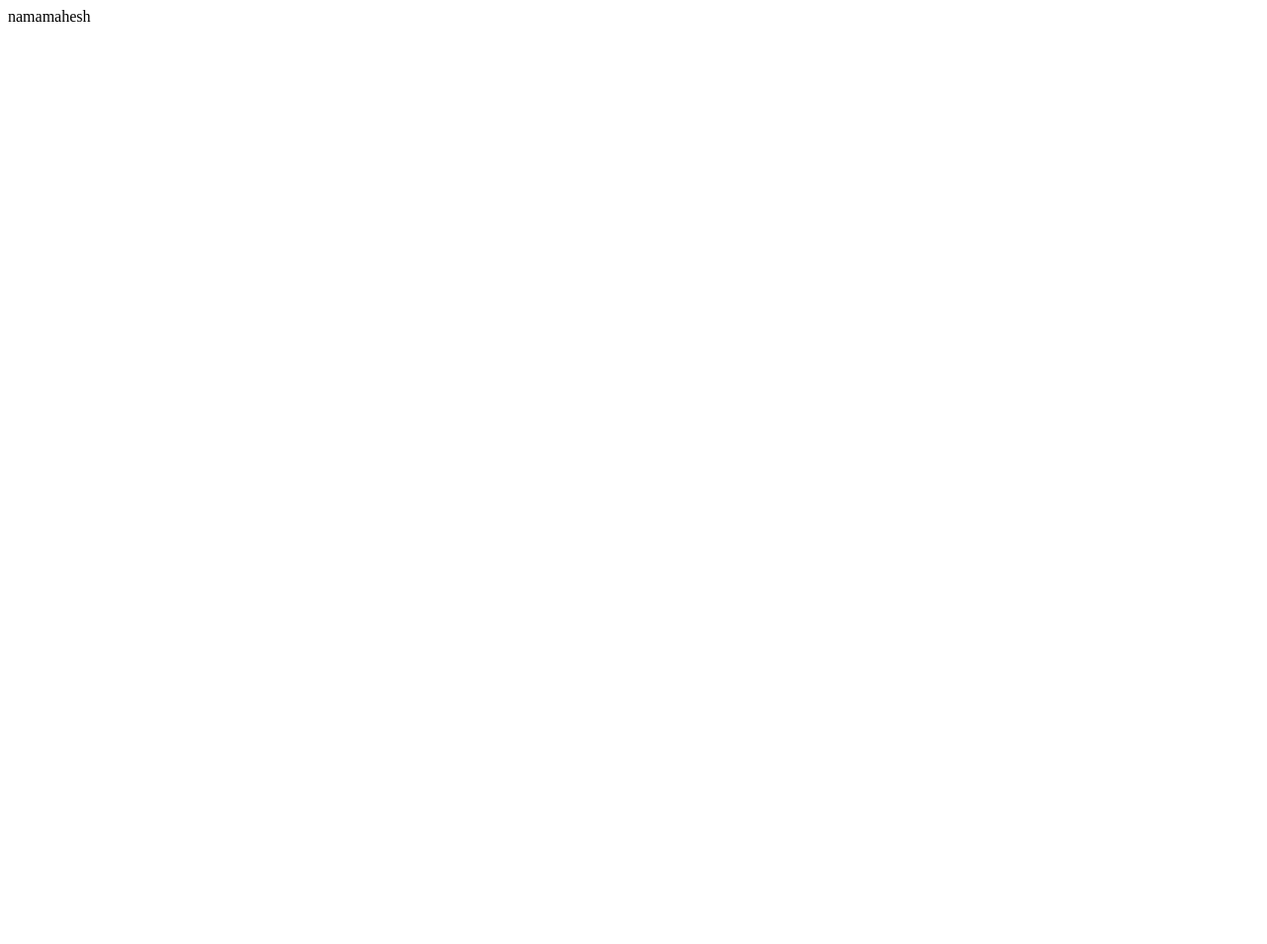
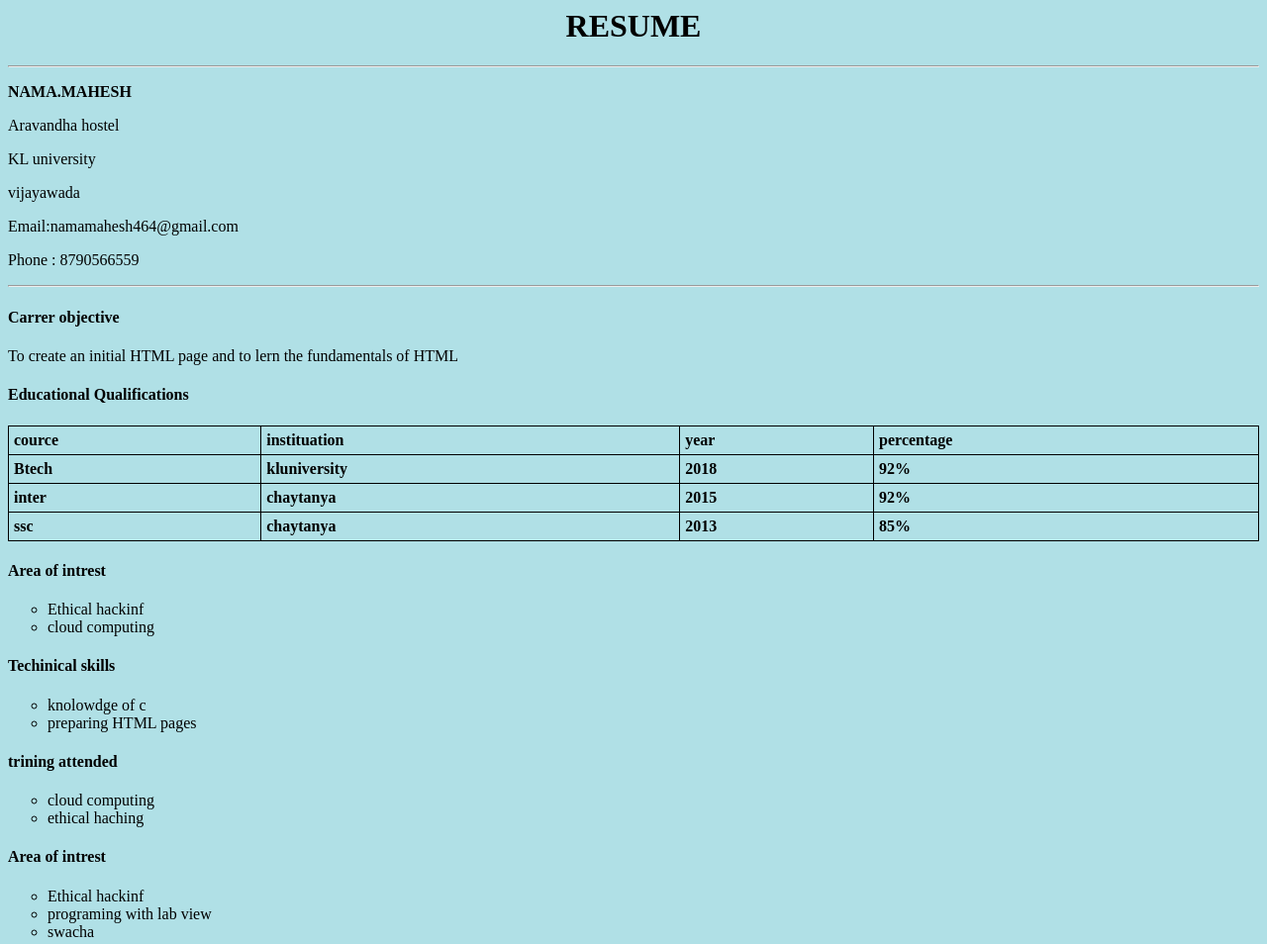
Before and after one commit to namamahesh/namamahesh.github.io, a plain HTML site: page index.html in a window 1280 px wide. Shown: the whole page at 99% size. Before the commit the page ends 800 px from the top, so only its background shows below. Drawn offline with Linux system fonts and the light colour scheme.

Commit message:
Update index.html

```diff
--- a/index.html
+++ b/index.html
@@ -1 +1,80 @@
-<p>namamahesh</p>
+<html>
+<head>
+</head>
+<body style="background-color:powderblue;">
+<h1 align="center" >RESUME</h1>
+<hr>
+<p>
+<p><b>NAMA.MAHESH</b></p>
+<p>Aravandha hostel</p>
+<p>KL university</p>
+<p>vijayawada</p>
+<p>Email:namamahesh464@gmail.com</p>
+<p>Phone : 8790566559</p>
+</p>
+</hr>
+<hr></hr>
+<h4 allign="right corner"><b>Carrer objective</b></h4>
+<p> To create an initial HTML page and to lern the fundamentals of HTML</p>
+<style>
+table, th, td {
+    border: 1px solid black;
+    border-collapse: collapse;
+}
+th, td {
+    padding: 5px;
+    text-align: left;
+}
+</style>
+<table style="width:100%">
+<h4 allign="right corner"><b>Educational Qualifications</b></h4>
+<tr>
+<th>cource</th>
+<th>instituation</th>
+<th>year</th>
+<th>percentage</th>
+</tr>
+<tr>
+<th>Btech</th>
+<th>kluniversity</th>
+<th>2018</th>
+<th>92%</th>
+</tr>
+<tr>
+<th>inter</th>
+<th>chaytanya</th>
+<th>2015</th>
+<th>92%</th>
+</tr>
+<tr>
+<th>ssc</th>
+<th>chaytanya</th>
+<th>2013</th>
+<th>85%</th>
+</tr>
+</table>
+<h4 allign="right corner"><b>Area of intrest</b></h4>
+ <ul style="list-style-type:circle">
+  <li>Ethical hackinf</li>
+  <li>cloud computing</li>
+</ul>
+<h4 allign="right corner"><b>Techinical skills</b></h4>
+ <ul style="list-style-type:circle">
+  <li>knolowdge of c</li>
+  <li>preparing HTML pages</li>
+</ul>
+<h4 allign="right corner"><b>trining attended</b></h4>
+ <ul style="list-style-type:circle">
+  <li>cloud computing</li>
+  <li>ethical haching</li>
+</ul>
+<h4 allign="right corner"><b>Area of intrest</b></h4>
+ <ul style="list-style-type:circle">
+  <li>Ethical hackinf</li>
+  <li>programing with lab view</li>
+ <li>swacha </li>
+</ul>
+
+
+</body>
+</html>
```
